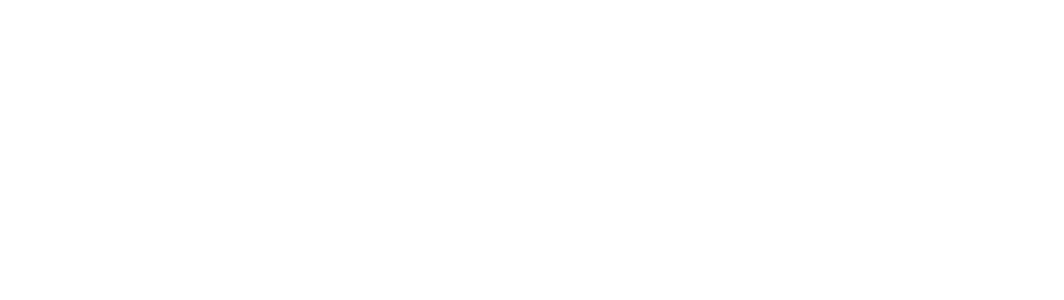
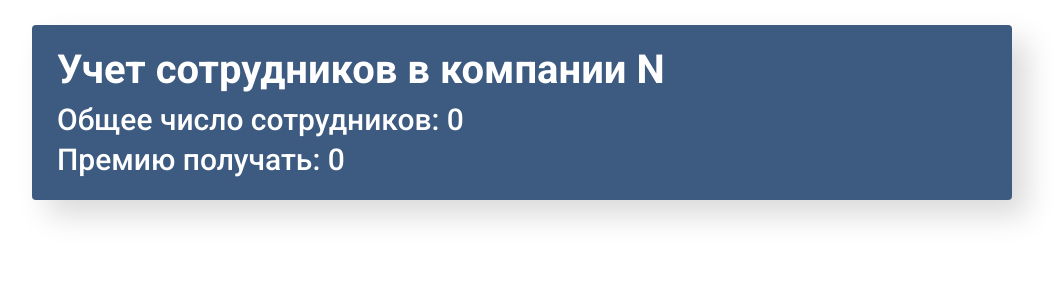
Before and after one commit to AndriiSalohub/employee-management, a React (Create React App) app: page / in a window 1280 px wide. Shown: the top 300 px of the page, without its empty margins (118-1182 px from the left). Built offline with nearby package versions, Linux system fonts and the light colour scheme.

Commit message:
add markup for information component

```diff
--- a/package.json
+++ b/package.json
@@ -9,6 +9,7 @@
     "react": "^18.2.0",
     "react-dom": "^18.2.0",
     "react-scripts": "5.0.1",
+    "sass": "^1.54.4",
     "web-vitals": "^2.1.4"
   },
   "scripts": {
--- /dev/null
+++ b/src/components/Information/Information.js
@@ -0,0 +1,18 @@
+import React from "react";
+import "./Information.scss";
+
+const Information = () => {
+    return (
+        <header className="information">
+            <h1 className="information__title">
+                Учет сотрудников в компании N
+            </h1>
+            <h2 className="information__amount-of-employees">
+                Общее число сотрудников: 0
+            </h2>
+            <h2 className="information__on-award">Премию получать: 0</h2>
+        </header>
+    );
+};
+
+export default Information;
--- /dev/null
+++ b/src/components/Information/Information.scss
@@ -0,0 +1,25 @@
+@import url("https://fonts.googleapis.com/css2?family=Roboto:wght@500;700&display=swap");
+
+.information {
+    margin: 25px 10px;
+    padding: 25px;
+    background-color: #3d5a80;
+    border-radius: 4px;
+    box-shadow: 15px 15px 30px rgba(0, 0, 0, 0.15);
+    color: #fff;
+    font-family: "Roboto", sans-serif;
+    &__title {
+        font-size: 40px;
+        font-weight: 700;
+        margin-bottom: 15px;
+    }
+    &__amount-of-employees {
+        font-size: 30px;
+        font-weight: 500;
+        margin-bottom: 10px;
+    }
+    &__on-award {
+        font-size: 30px;
+        font-weight: 500;
+    }
+}
--- a/src/containers/App/App.js
+++ b/src/containers/App/App.js
@@ -1,7 +1,16 @@
 import React from "react";
+import Information from "../../components/Information/Information";
+import "./App.scss";
 
 function App() {
-    return <div className="App"></div>;
+    return (
+        <>
+            <div className="app">
+                {" "}
+                <Information />
+            </div>
+        </>
+    );
 }
 
 export default App;
--- /dev/null
+++ b/src/containers/App/App.scss
@@ -0,0 +1,4 @@
+body {
+    margin: 0 auto;
+    max-width: 1000px;
+}
```
Also changed, not shown: 1 other file (tests, documents, lock files or other folders).
